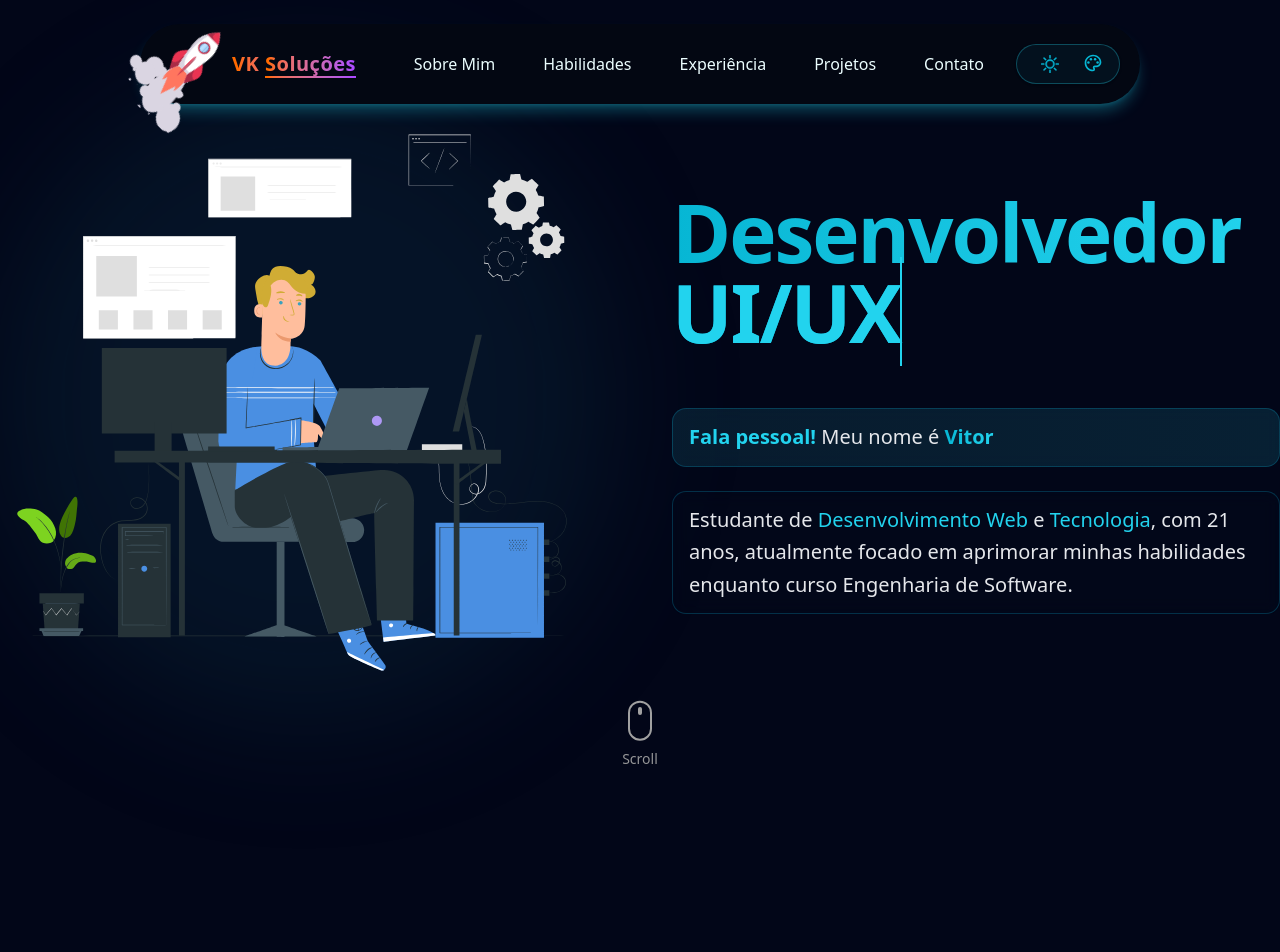
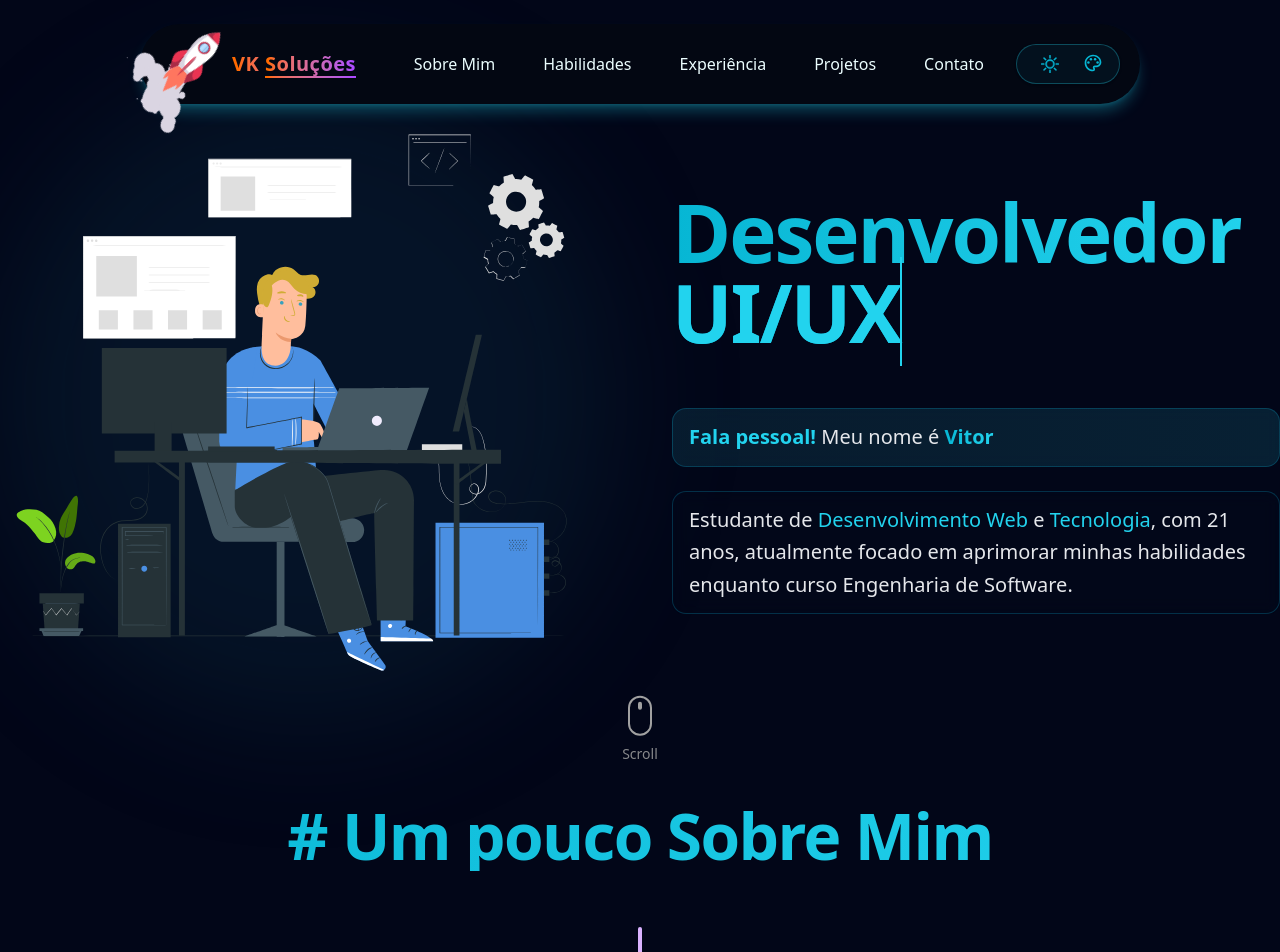
Before and after one commit to vitorkravs/portfolio-profissional-v2, a Next.js app: page / in a window 1280 px wide. Shown: the top 952 px of the page. Built offline with nearby package versions, Linux system fonts and the light colour scheme.

Commit message:
feat: iniciar uso do componente AboutMe na page principal

```diff
--- a/app/page.tsx
+++ b/app/page.tsx
@@ -5,6 +5,7 @@ import { useEffect, useState } from "react";
 
 import AnimationScroll from '@/components/AnimationScroll';
 import ScrollToTopButton from '@/components/ScrollToTopButton';
+import AboutMe from '@/components/AboutMe';
 
 const Navbar = dynamic(() => import("@/components/Navbar"), { ssr: false });
 const Header = dynamic(() => import("@/components/Header"), { ssr: false });
@@ -30,7 +31,7 @@ export default function Home() {
         <AnimationScroll />
       </div>
       <main className="flex flex-col gap-[32px] row-start-2 items-center sm:items-start ">
-        <div className='h-500'></div>
+        <AboutMe />
         <div className='h-500'></div>
       </main>
 
```
